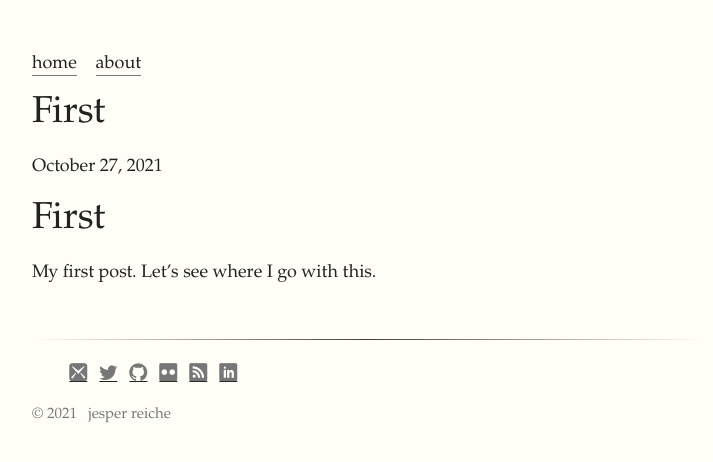
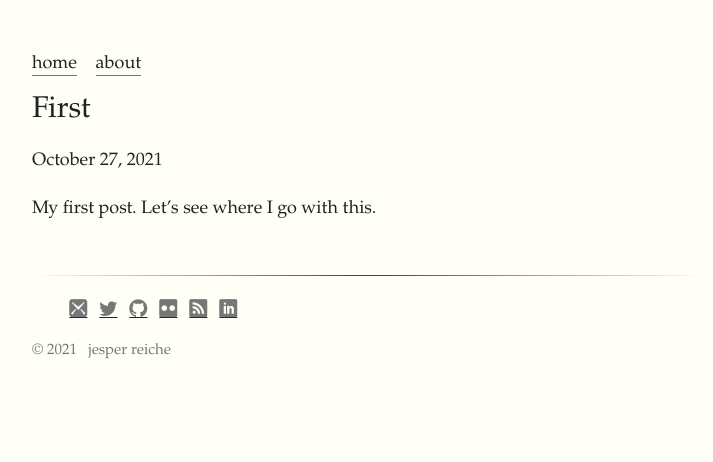
Before and after one commit to jmreiche/jmreiche.github.io, a Jekyll site: the page built from _posts/2021-10-28-first.md, in a window 1280 px wide. Shown: the top 462 px of the page, without its empty margins (128-841 px from the left). Built offline with Jekyll 4.4.1, drawn with Linux system fonts in a browser that asks for light colours; some web fonts are replaced.

Commit message:
Changes to h1, h2

```diff
--- a/_posts/2021-10-28-first.md
+++ b/_posts/2021-10-28-first.md
@@ -5,6 +5,4 @@ date: 2021-10-27 06:46:04
 categories: first
 ---
 
-# First
-
 My first post. Let's see where I go with this.
--- a/css/tufte.scss
+++ b/css/tufte.scss
@@ -139,7 +139,7 @@ h1 {
   font-weight: 400;
   margin-top: 1.568rem;
   margin-bottom: 1.568rem;
-  font-size: 2.5rem;
+  font-size: 2rem;
   line-height: 0.784;
 }
 
@@ -148,7 +148,7 @@ h2 {
   font-weight: 400;
   margin-top: 1.866666666666667rem;
   margin-bottom: 0;
-  font-size: 2.1rem;
+  font-size: 1.8rem;
   line-height: 0.933333333333333;
 }
 
```
